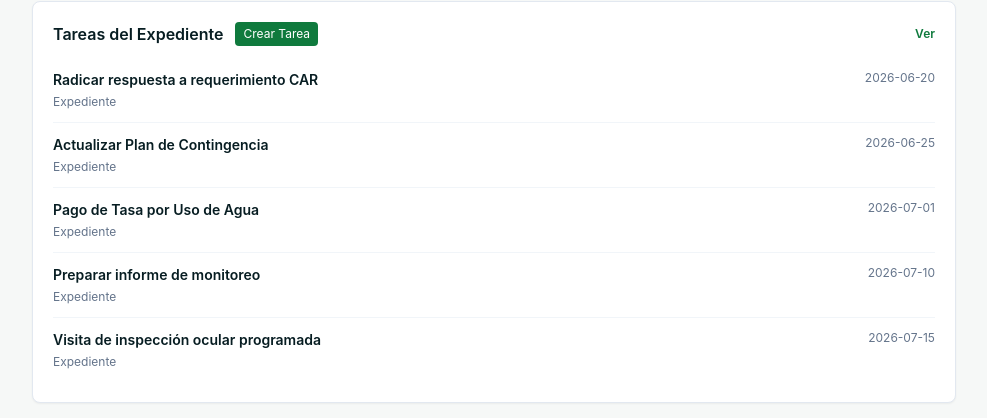
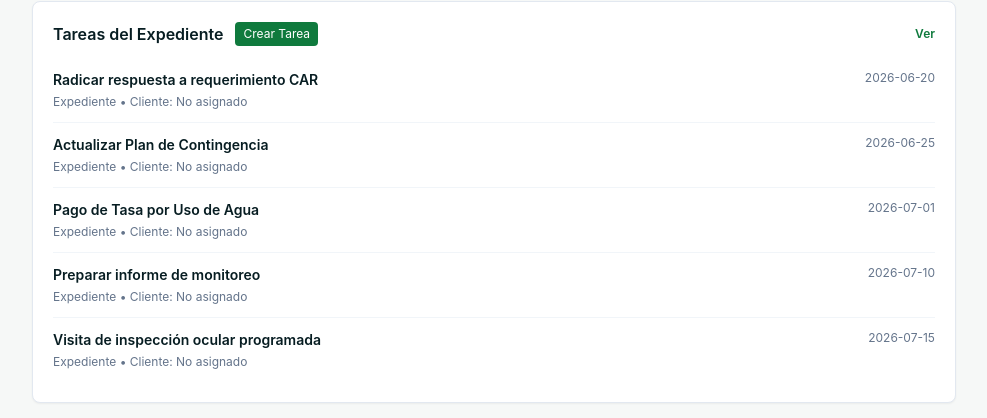
Before and after one commit to FreddyForeroMancera/erfor, a Next.js app: page /expedientes/1 in a window 1280 px wide. Shown: the part 3079-3497 px from the top of the page, without its empty margins (292-1279 px from the left). Built offline with nearby package versions, Linux system fonts and the light colour scheme; no server answers.

Commit message:
ui: mostrar nombre del cliente junto al codigo del expediente en la lista de tareas

```diff
--- a/src/app/expedientes/[id]/page.tsx
+++ b/src/app/expedientes/[id]/page.tsx
@@ -287,11 +287,11 @@ export default function FileDetailPage({ params }: { params: Promise<{ id: strin
               href="/calendario-y-alertas"
               action={<button onClick={() => setIsNewTaskModalOpen(true)} className="text-xs bg-erfor-green text-white px-2 py-1 rounded hover:bg-green-700 transition">Crear Tarea</button>}
               items={[
-                { title: "Radicar respuesta a requerimiento CAR", sub: file?.officialCode || file?.internalCode || "Expediente", date: "2026-06-20", type: "Trámite CAR", priority: "🔴 Alta", assignee: "Abogado / Jurídico", requiresDocument: true, description: "Se debe entregar radicado oficial de respuesta al requerimiento." },
-                { title: "Actualizar Plan de Contingencia", sub: file?.officialCode || file?.internalCode || "Expediente", date: "2026-06-25", type: "Informe", priority: "🟡 Media", assignee: "Ingeniero Residente", description: "Revisar anexos cartográficos y actualizar firmas responsables." },
-                { title: "Pago de Tasa por Uso de Agua", sub: file?.officialCode || file?.internalCode || "Expediente", date: "2026-07-01", type: "Financiero", priority: "🔴 Alta", assignee: "Responsabilidad del Cliente", requiresDocument: true, description: "Subir comprobante de pago emitido por la entidad." },
-                { title: "Preparar informe de monitoreo", sub: file?.officialCode || file?.internalCode || "Expediente", date: "2026-07-10", type: "Monitoreo", priority: "🟡 Media", assignee: "Auditor Ambiental", description: "Recopilar resultados de laboratorio y cruzar contra norma." },
-                { title: "Visita de inspección ocular programada", sub: file?.officialCode || file?.internalCode || "Expediente", date: "2026-07-15", type: "Visita Técnica", priority: "🟡 Media", assignee: "Ingeniero Residente" }
+                { title: "Radicar respuesta a requerimiento CAR", sub: `${file?.officialCode || file?.internalCode || "Expediente"} • Cliente: ${file?.client?.name || "No asignado"}`, date: "2026-06-20", type: "Trámite CAR", priority: "🔴 Alta", assignee: "Abogado / Jurídico", requiresDocument: true, description: "Se debe entregar radicado oficial de respuesta al requerimiento." },
+                { title: "Actualizar Plan de Contingencia", sub: `${file?.officialCode || file?.internalCode || "Expediente"} • Cliente: ${file?.client?.name || "No asignado"}`, date: "2026-06-25", type: "Informe", priority: "🟡 Media", assignee: "Ingeniero Residente", description: "Revisar anexos cartográficos y actualizar firmas responsables." },
+                { title: "Pago de Tasa por Uso de Agua", sub: `${file?.officialCode || file?.internalCode || "Expediente"} • Cliente: ${file?.client?.name || "No asignado"}`, date: "2026-07-01", type: "Financiero", priority: "🔴 Alta", assignee: "Responsabilidad del Cliente", requiresDocument: true, description: "Subir comprobante de pago emitido por la entidad." },
+                { title: "Preparar informe de monitoreo", sub: `${file?.officialCode || file?.internalCode || "Expediente"} • Cliente: ${file?.client?.name || "No asignado"}`, date: "2026-07-10", type: "Monitoreo", priority: "🟡 Media", assignee: "Auditor Ambiental", description: "Recopilar resultados de laboratorio y cruzar contra norma." },
+                { title: "Visita de inspección ocular programada", sub: `${file?.officialCode || file?.internalCode || "Expediente"} • Cliente: ${file?.client?.name || "No asignado"}`, date: "2026-07-15", type: "Visita Técnica", priority: "🟡 Media", assignee: "Ingeniero Residente" }
               ]}
             />
             <SideList title="Alertas" href="/calendario-y-alertas" items={(dashboardData?.alerts || []).map((item: any) => ({ title: item.title, sub: item.description || item.severity, date: item.dueDate?.slice(0, 10) }))} />
```
